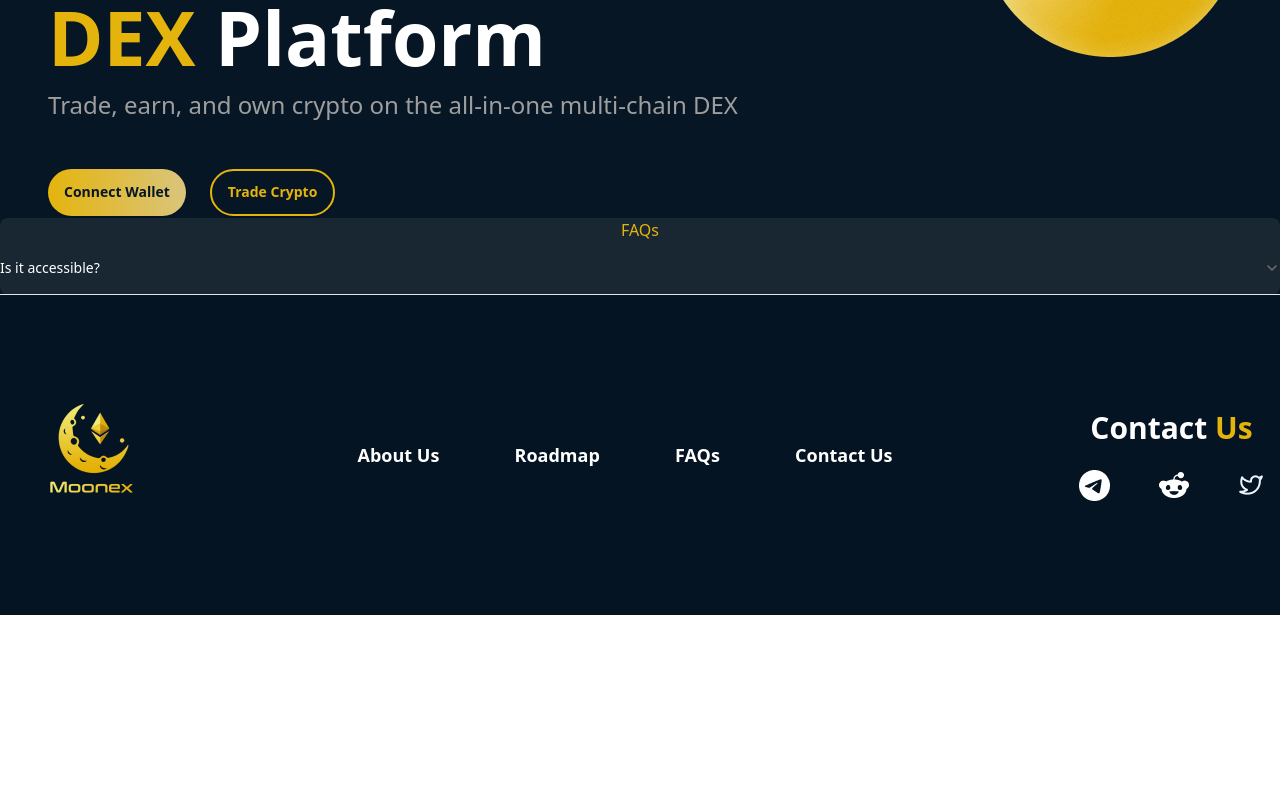
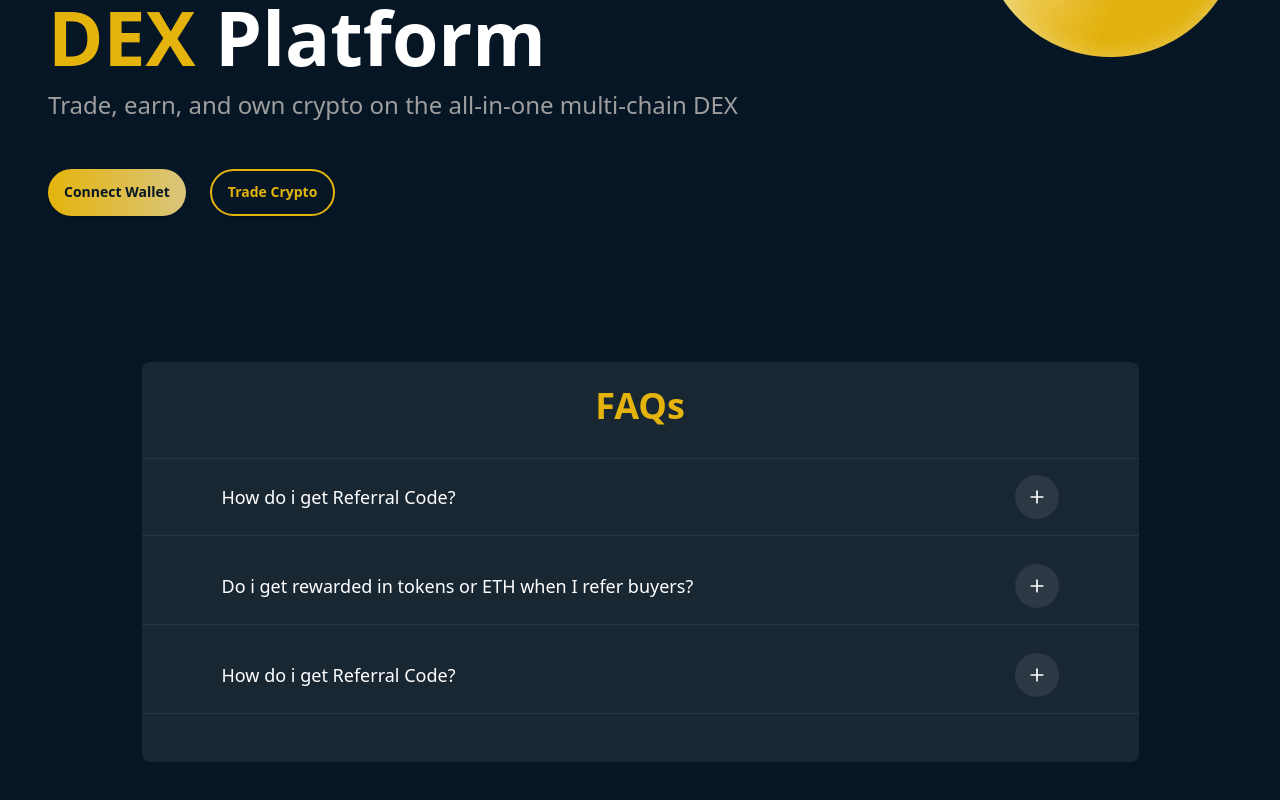
Before and after one commit to khalid-09/multichain-dex, a React (Vite) app: page / in a window 1280 px wide. Shown: the part 582-1382 px from the top of the page. Before the commit the page ends 1197 px from the top, so only its background shows below. Built offline with nearby package versions, Linux system fonts and the light colour scheme.

Commit message:
feat: completed faq

```diff
--- a/src/components/ui/accordion.tsx
+++ b/src/components/ui/accordion.tsx
@@ -1,10 +1,10 @@
-import * as React from "react"
-import * as AccordionPrimitive from "@radix-ui/react-accordion"
-import { ChevronDown } from "lucide-react"
+import * as React from 'react';
+import * as AccordionPrimitive from '@radix-ui/react-accordion';
+import { ChevronDown, PlusIcon } from 'lucide-react';
 
-import { cn } from "@/lib/utils"
+import { cn } from '@/lib/utils';
 
-const Accordion = AccordionPrimitive.Root
+const Accordion = AccordionPrimitive.Root;
 
 const AccordionItem = React.forwardRef<
   React.ElementRef<typeof AccordionPrimitive.Item>,
@@ -12,31 +12,42 @@ const AccordionItem = React.forwardRef<
 >(({ className, ...props }, ref) => (
   <AccordionPrimitive.Item
     ref={ref}
-    className={cn("border-b", className)}
+    className={cn('border-b', className)}
     {...props}
   />
-))
-AccordionItem.displayName = "AccordionItem"
+));
+AccordionItem.displayName = 'AccordionItem';
 
 const AccordionTrigger = React.forwardRef<
   React.ElementRef<typeof AccordionPrimitive.Trigger>,
   React.ComponentPropsWithoutRef<typeof AccordionPrimitive.Trigger>
->(({ className, children, ...props }, ref) => (
+>(({ className, children, ...props }, ref) => {
+  const [isOpen, setIsOpen] = React.useState(false);
+
+  return (
     <AccordionPrimitive.Header className="flex">
       <AccordionPrimitive.Trigger
         ref={ref}
         className={cn(
-        "flex flex-1 items-center justify-between py-4 text-sm font-medium transition-all hover:underline text-left [&[data-state=open]>svg]:rotate-180",
+          'flex flex-1 items-center justify-between py-4 text-sm font-medium transition-all hover:underline [&[data-state=open]>svg]:rotate-180',
           className
         )}
+        onClick={() => setIsOpen(!isOpen)}
         {...props}
       >
         {children}
-      <ChevronDown className="h-4 w-4 shrink-0 text-muted-foreground transition-transform duration-200" />
+        <div className="flex bg-[#D9D9D91A] items-center justify-center h-11 w-11 rounded-full">
+          {isOpen ? (
+            <ChevronDown className="size-5 shrink-0 transition-transform duration-200" />
+          ) : (
+            <PlusIcon className="size-5 shrink-0 transition-transform duration-200" />
+          )}
+        </div>
       </AccordionPrimitive.Trigger>
     </AccordionPrimitive.Header>
-))
-AccordionTrigger.displayName = AccordionPrimitive.Trigger.displayName
+  );
+});
+AccordionTrigger.displayName = AccordionPrimitive.Trigger.displayName;
 
 const AccordionContent = React.forwardRef<
   React.ElementRef<typeof AccordionPrimitive.Content>,
@@ -47,9 +58,9 @@ const AccordionContent = React.forwardRef<
     className="overflow-hidden text-sm data-[state=closed]:animate-accordion-up data-[state=open]:animate-accordion-down"
     {...props}
   >
-    <div className={cn("pb-4 pt-0", className)}>{children}</div>
+    <div className={cn('pb-4 pt-0', className)}>{children}</div>
   </AccordionPrimitive.Content>
-))
-AccordionContent.displayName = AccordionPrimitive.Content.displayName
+));
+AccordionContent.displayName = AccordionPrimitive.Content.displayName;
 
-export { Accordion, AccordionItem, AccordionTrigger, AccordionContent }
+export { Accordion, AccordionItem, AccordionTrigger, AccordionContent };
--- a/src/sections/faq.tsx
+++ b/src/sections/faq.tsx
@@ -5,17 +5,46 @@ import {
   AccordionTrigger,
 } from '@/components/ui/accordion';
 
+const faqs = [
+  {
+    q: 'How do i get Referral Code?',
+    a: 'You can get your referral code by signing up on our platform and going to the referral section.',
+  },
+  {
+    q: 'Do i get rewarded in tokens or ETH when I refer buyers?',
+    a: 'You receive your rewards in ETH instantly once someone you refer makes a transaction!',
+  },
+  {
+    q: 'How do i get Referral Code?',
+    a: 'You can get your referral code by signing up on our platform and going to the referral section.',
+  },
+];
+
 const FAQS = () => {
   return (
-    <div className="text-white bg-[#BBBBBB1A] rounded-lg divide-[##BBBBBB1A] divide-opacity-10 mx-auto max-w-[83.938rem]">
-      <h2 className="text-[#E4B40D] text-center">FAQs</h2>
-      <Accordion type="single" collapsible>
-        <AccordionItem value="item-1">
-          <AccordionTrigger>Is it accessible?</AccordionTrigger>
-          <AccordionContent>
-            Yes. It adheres to the WAI-ARIA design pattern.
-          </AccordionContent>
-        </AccordionItem>
+    <div className="text-white bg-[#BBBBBB1A] rounded-lg w-[62.313rem] pb-12 my-36 mx-auto max-w-[83.938rem]">
+      <h2 className="text-[#E4B40D] font-extrabold text-4xl p-6 pb-8 text-center">
+        FAQs
+      </h2>
+      <Accordion
+        type="single"
+        collapsible
+        className="border-t border-[#BBBBBB1A] px-18 space-y-3"
+      >
+        {faqs.map((faq, i) => (
+          <AccordionItem
+            key={i + 1}
+            value={`item-${i + 1}`}
+            className="border-b border-[#BBBBBB1A] px-20"
+          >
+            <AccordionTrigger className="font-medium text-lg">
+              {faq.q}
+            </AccordionTrigger>
+            <AccordionContent className="pb-10 text-[#BAB8B8] ">
+              {faq.a}
+            </AccordionContent>
+          </AccordionItem>
+        ))}
       </Accordion>
     </div>
   );
```
Lines whose indentation alone changed are shown as unchanged.
